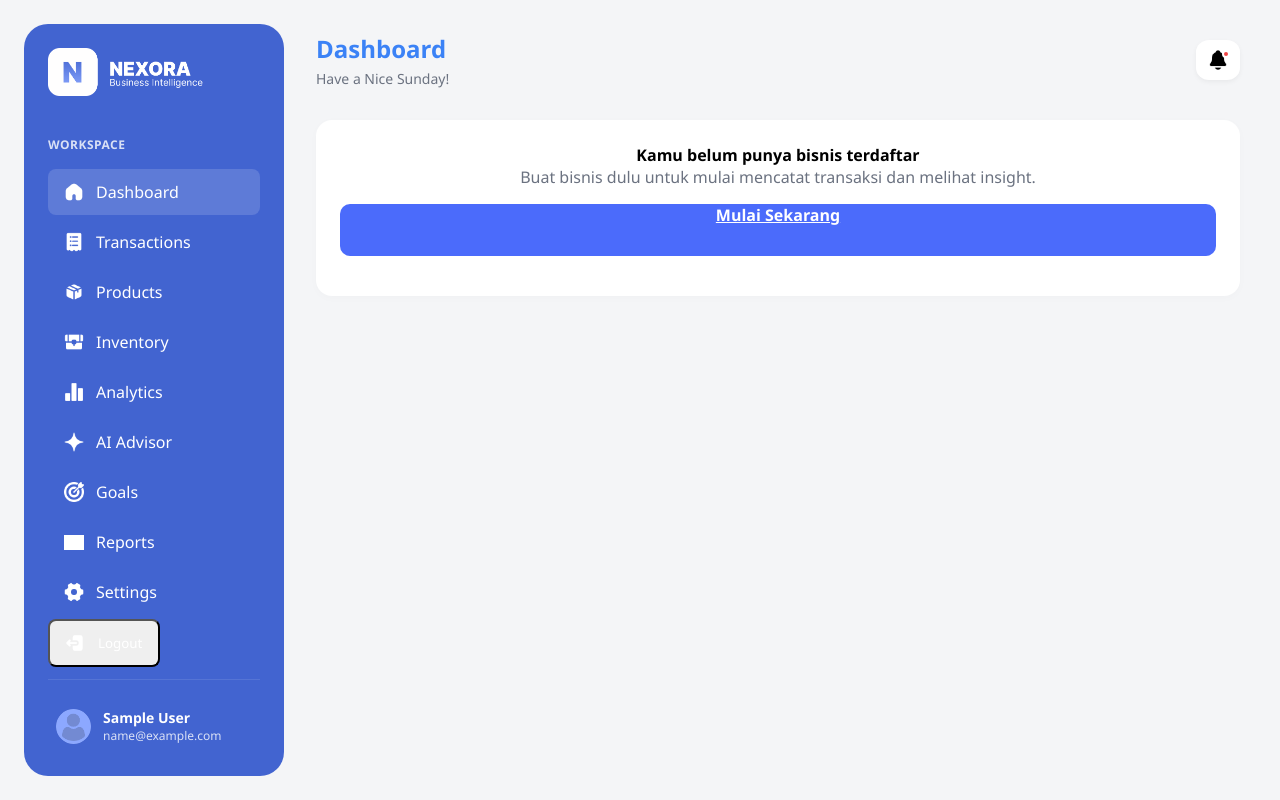
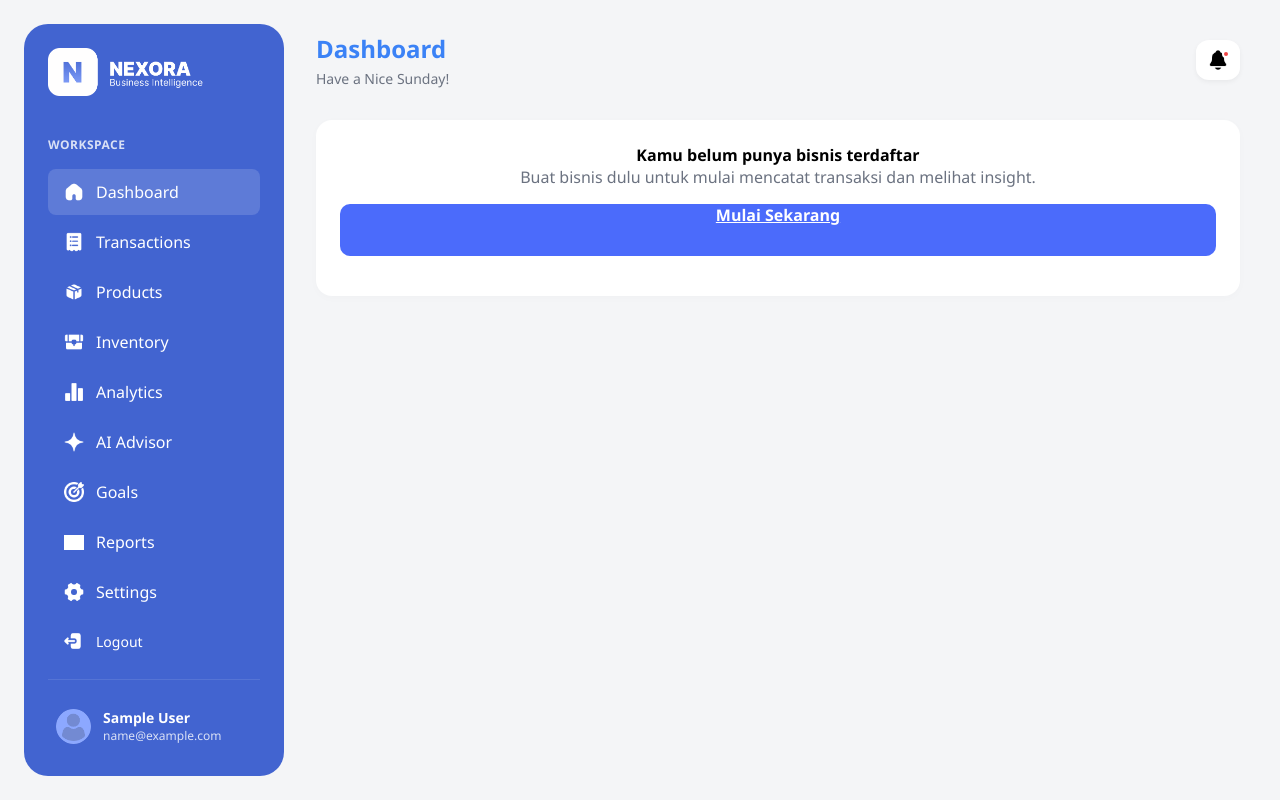
Before and after one commit to LukmanNulHakim89/ITechnoProject, a React (Vite) app in the folder frontend/: page /dashboard in a window 1280 px wide. Built offline with nearby package versions, Linux system fonts and the light colour scheme; no server answers; sample sign-in values are in the browser's storage; grey boxes are pictures that could not be loaded.

Commit message:
style(sidebar): add logout button hover styling

```diff
--- a/frontend/src/styles/dashboard.css
+++ b/frontend/src/styles/dashboard.css
@@ -946,3 +946,27 @@
 .btn-submit:hover {
   background-color: #3a54d6;
 }
+
+/* =========================================
+   LOGOUT BUTTON
+========================================= */
+button.btn-logout {
+  border: none;
+  font-family: inherit;
+  font-size: 14px;
+  width: 100%;
+  text-align: left;
+  cursor: pointer;
+  outline: none;
+  background-color: transparent;
+  color: inherit;
+  padding: 12px 16px;
+  /* Sesuaikan jika padding menu-item Anda berbeda */
+}
+
+button.btn-logout:hover {
+  background-color: rgba(255, 255, 255, 0.1);
+  /* Warna transparan putih khas hover sidebar */
+  border-radius: 8px;
+  /* Sesuaikan dengan lekukan kotak highlight menu Anda */
+}
```
